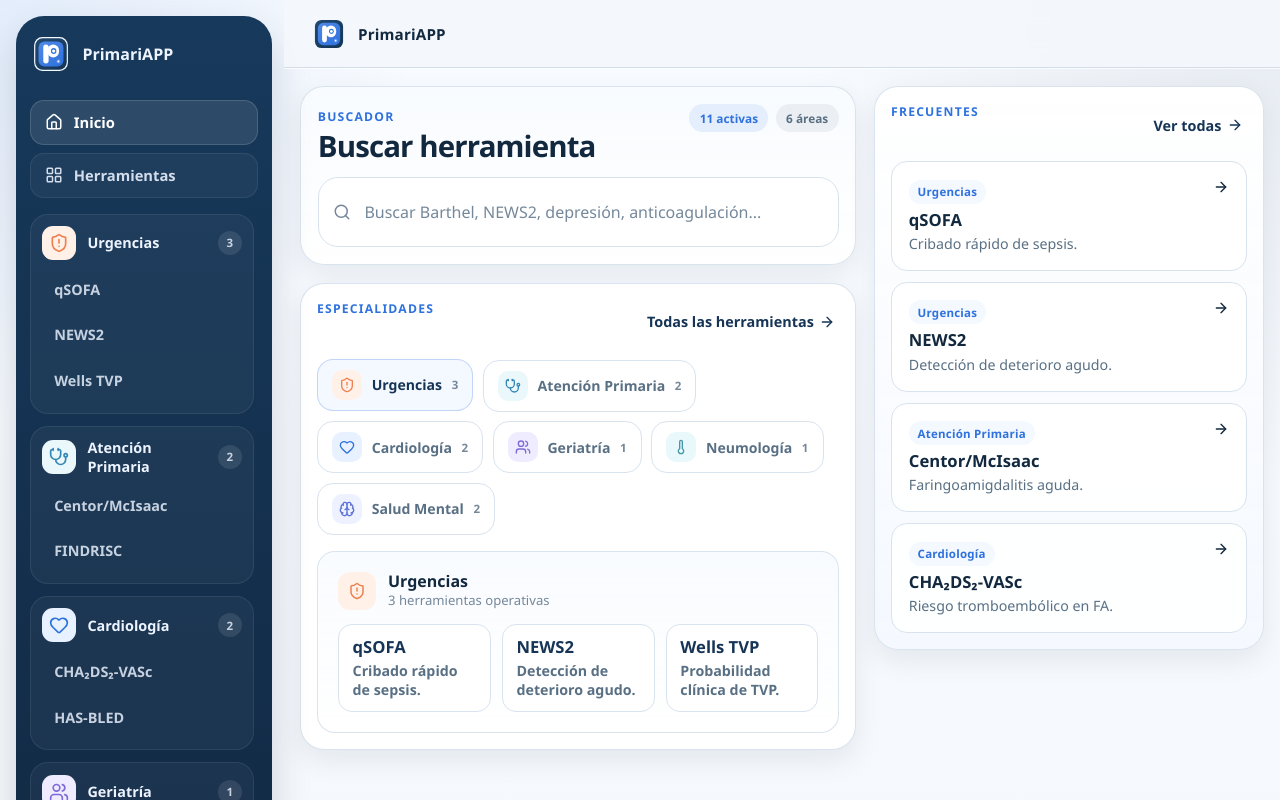
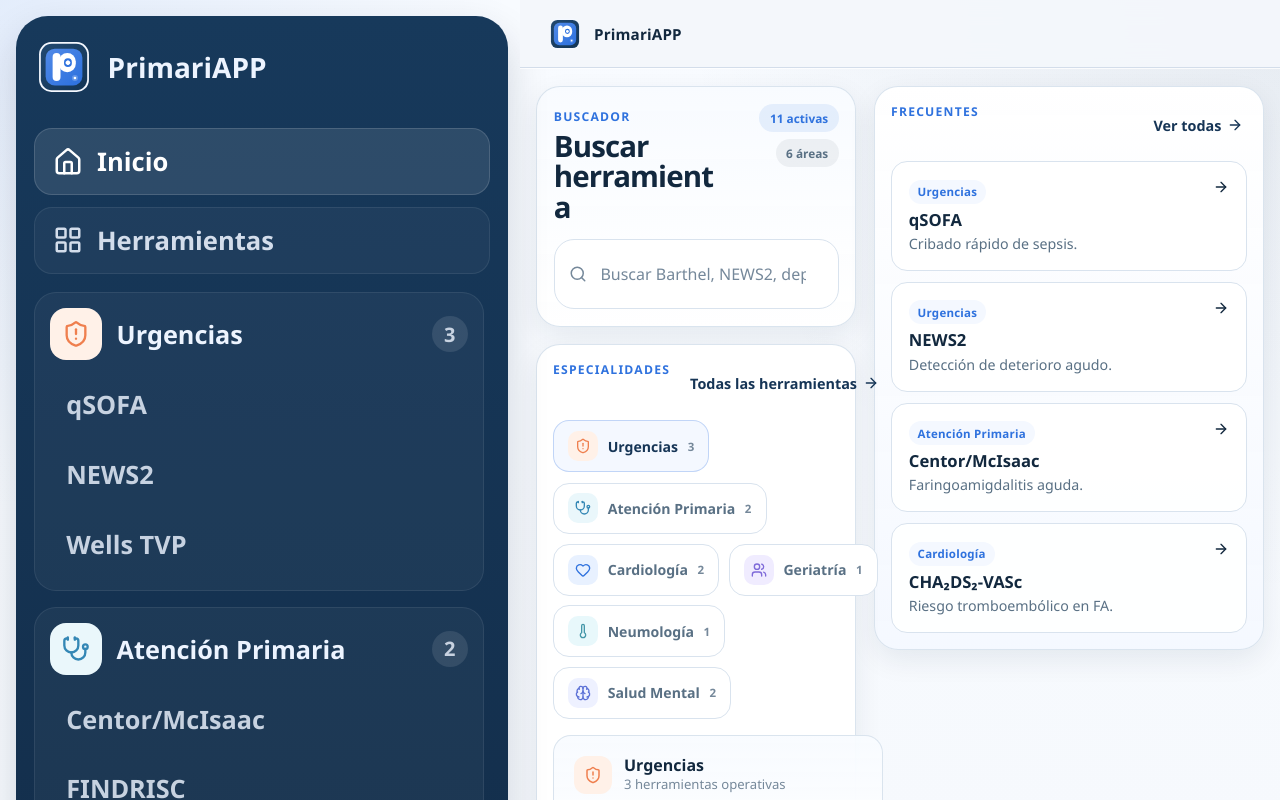
Before and after one commit to olsanju-hub/primariapp, a React (Vite) app: page / in a window 1280 px wide. Shown: the top 800 px of the page. Built offline with nearby package versions, Linux system fonts and the light colour scheme.

Commit message:
Enlarge desktop sidebar and sidebar typography

```diff
--- a/src/index.css
+++ b/src/index.css
@@ -786,10 +786,104 @@ h4,
   line-height: 1.35;
 }
 
+@media (min-width: 1081px) {
+  .app-shell-sidebar {
+    width: 520px;
+    flex-basis: 520px;
+  }
+
+  .sidebar-panel {
+    gap: 1.15rem;
+    padding: 20px 18px 18px;
+    border-radius: 32px;
+  }
+
+  .sidebar-brand {
+    gap: 1rem;
+    padding-bottom: 0.9rem;
+    font-size: 1.75rem;
+  }
+
+  .sidebar-brand-mark {
+    width: 56px;
+    height: 56px;
+    border-radius: 16px;
+  }
+
+  .sidebar-quicklinks {
+    gap: 0.7rem;
+  }
+
+  .sidebar-quicklink {
+    gap: 0.9rem;
+    min-height: 66px;
+    padding: 0.95rem 1.1rem;
+    border-radius: 18px;
+    font-size: 1.6rem;
+  }
+
+  .sidebar-quicklink svg {
+    width: 30px;
+    height: 30px;
+  }
+
+  .sidebar-nav {
+    gap: 0.95rem;
+    padding-right: 6px;
+  }
+
+  .sidebar-section {
+    gap: 0.85rem;
+    padding: 0.95rem;
+    border-radius: 22px;
+  }
+
+  .sidebar-section-header {
+    gap: 0.9rem;
+  }
+
+  .sidebar-icon-wrap {
+    width: 52px;
+    height: 52px;
+    border-radius: 16px;
+  }
+
+  .sidebar-icon-wrap svg {
+    width: 28px;
+    height: 28px;
+  }
+
+  .sidebar-section-title {
+    font-size: 1.58rem;
+  }
+
+  .sidebar-section-count {
+    min-width: 36px;
+    min-height: 36px;
+    padding: 0 0.7rem;
+    font-size: 1.25rem;
+  }
+
+  .sidebar-links {
+    gap: 0.5rem;
+  }
+
+  .sidebar-link {
+    min-height: 60px;
+    padding: 0.95rem 1rem;
+    border-radius: 16px;
+  }
+
+  .sidebar-link-name {
+    font-size: 1.58rem;
+    line-height: 1.24;
+  }
+}
+
 @media (min-width: 1360px) {
   .app-shell-sidebar {
-    width: 284px;
-    flex-basis: 284px;
+    width: 568px;
+    flex-basis: 568px;
   }
 
   .topbar {
@@ -863,8 +957,8 @@ h4,
 
 @media (min-width: 1720px) {
   .app-shell-sidebar {
-    width: 280px;
-    flex-basis: 280px;
+    width: 584px;
+    flex-basis: 584px;
   }
 
   .topbar {
```
